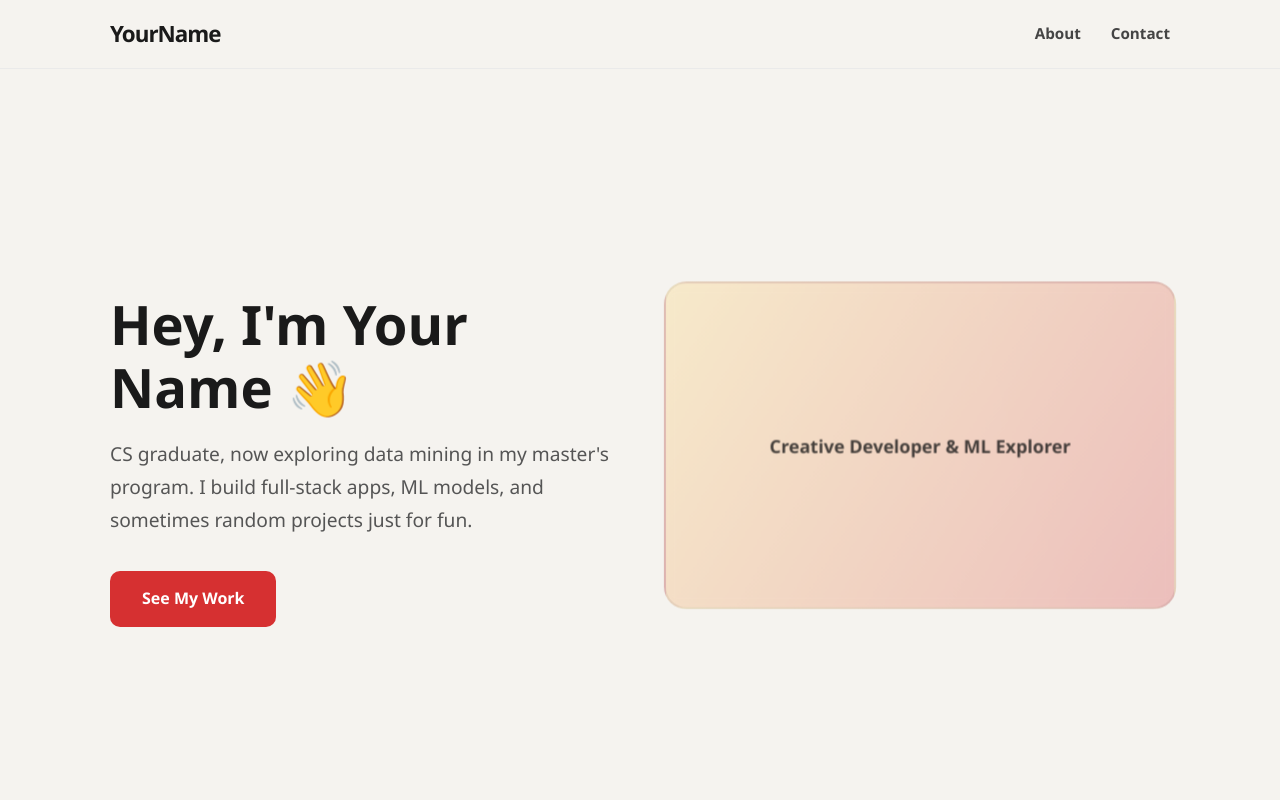
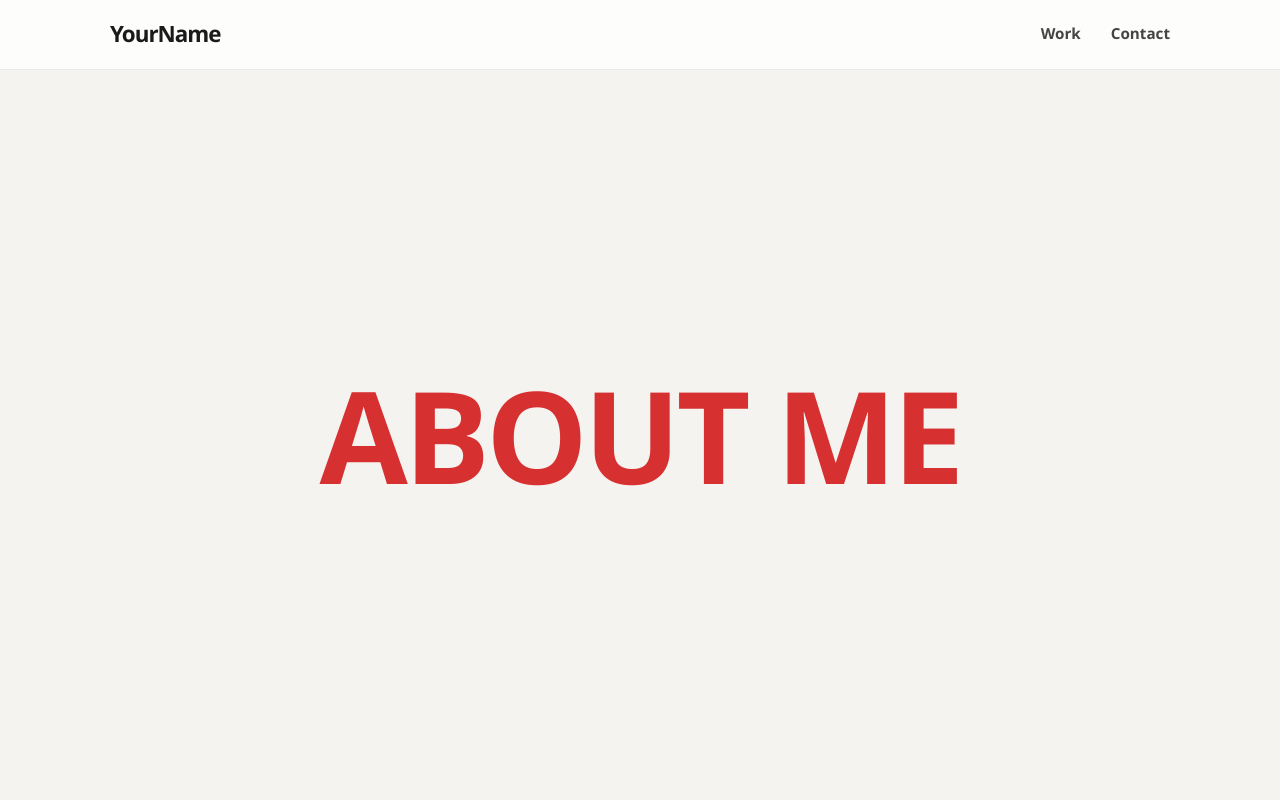
Before and after one commit to BejenaruIoanMatei/Portfolio, a plain HTML site: page public/index.html in a window 1280 px wide. Shown: the top 800 px of the page. Drawn offline with Linux system fonts and the light colour scheme.

Commit message:
3: Second implementation

```diff
--- a/public/index.html
+++ b/public/index.html
@@ -5,6 +5,10 @@
     <meta name="viewport" content="width=device-width, initial-scale=1.0">
     <title>Your Name - Portfolio</title>
     <style>
+        :root {
+            --nav-height: 70px;
+        }
+
         * {
             margin: 0;
             padding: 0;
@@ -19,15 +23,16 @@
         }
 
         /* Navbar */
-
         nav {
             position: fixed;
             top: 0;
             width: 100%;
-            background: #ffffffcc;
+            background: rgba(255, 255, 255, 0.8);
             backdrop-filter: blur(12px);
             border-bottom: 1px solid #eaeaea;
+            height: var(--nav-height);
             z-index: 1000;
+            transition: box-shadow 0.3s ease;
         }
 
         .nav-container {
@@ -68,126 +73,78 @@
             border-color: #d63031;
         }
 
+        /* Hero/About Scroll Container */
+        .hero-scroll-container {
+            position: relative;
+            height: 300vh; /* Long scroll area for animation */
+            background: #f5f3ef;
+        }
 
+        /* Fixed viewport for the animation */
+        .hero-fixed-viewport {
+            position: fixed;
+            top: var(--nav-height);
+            left: 0;
+            width: 100%;
+            height: calc(100vh - var(--nav-height));
+            display: flex;
+            justify-content: center;
+            align-items: center;
+            z-index: 1;
+        }
+
+        .hero-title {
+            font-size: 8rem;
+            font-weight: 900;
+            color: #d63031;
+            letter-spacing: -4px;
+            white-space: nowrap;
+            transition: transform 0.1s ease-out, opacity 0.1s ease-out;
+        }
+
+        /* About content that fades in */
+        .about-content {
+            position: fixed;
+            top: var(--nav-height);
+            left: 50%;
+            transform: translateX(-50%);
+            width: 90%;
+            max-width: 700px;
+            height: calc(100vh - var(--nav-height));
+            display: flex;
+            flex-direction: column;
+            justify-content: center;
+            align-items: center;
+            text-align: center;
+            opacity: 0;
+            z-index: 2;
+            transition: opacity 0.1s ease-out;
+        }
+
+        .about-content h2 {
+            font-size: 3rem;
+            font-weight: 900;
+            color: #1a1a1a;
+            margin-bottom: 25px;
+            letter-spacing: -1px;
+        }
+
+        .about-content p {
+            font-size: 1.3rem;
+            color: #555;
+            line-height: 1.7;
+            max-width: 600px;
+        }
+
+        /* Main content container */
         .container {
+            position: relative;
             max-width: 1100px;
             margin: 0 auto;
             padding: 20px;
-            padding-top: 100px;
+            background: #f5f3ef;
+            z-index: 3;
         }
-
-        /* Hero Section */
-        .hero {
-            min-height: 90vh;
-            display: grid;
-            grid-template-columns: 1fr 1fr;
-            align-items: center;
-            gap: 60px;
-            position: relative;
-        }
-
-        .hero-left h1 {
-            font-size: 3.4rem;
-            line-height: 1.15;
-            font-weight: 900;
-            color: #1a1a1a;
-            margin-bottom: 20px;
-        }
-
-        .hero-left p {
-            font-size: 1.2rem;
-            color: #555;
-            max-width: 500px;
-            margin-bottom: 35px;
-            line-height: 1.7;
-        }
-
-        .hero-btn {
-            padding: 15px 32px;
-            background: #d63031;
-            color: white;
-            text-decoration: none;
-            font-weight: 700;
-            border-radius: 10px;
-            transition: 0.25s ease;
-            display: inline-block;
-        }
-
-        .hero-btn:hover {
-            background: #1a1a1a;
-        }
-
-/* HERO RIGHT — FLOATING ANIMATION */
-
-.hero-right {
-    height: 320px;
-    border-radius: 22px;
-    background: linear-gradient(120deg, #ffd16644, #d6303144);
-    display: flex;
-    justify-content: center;
-    align-items: center;
-    backdrop-filter: blur(6px);
-    border: 2px solid #00000010;
-    position: relative;
-
-    /* ANIMAȚIA DE PLUTIRE */
-    animation: floatCard 4.5s ease-in-out infinite;
-    transform-style: preserve-3d;
-}
-
-/* glowing blob */
-.hero-right::after {
-    content: "";
-    position: absolute;
-    width: 160px;
-    height: 160px;
-    right: -40px;
-    top: -40px;
-    border-radius: 50%;
-    animation: blobMove 6s ease-in-out infinite;
-}
-
-/* text */
-.hero-right span {
-    font-size: 1.1rem;
-    font-weight: 700;
-    color: #1a1a1a;
-    opacity: 0.8;
-    transform: translateZ(20px);
-}
-
-/* KEYFRAMES — floating movement */
-@keyframes floatCard {
-    0% {
-        transform: translateY(0px) scale(1);
-    }
-    50% {
-        transform: translateY(-18px) scale(1.03);
-    }
-    100% {
-        transform: translateY(0px) scale(1);
-    }
-}
-
-/* second subtle animation */
-@keyframes blobMove {
-    0% {
-        transform: translate(0,0) scale(1);
-    }
-    50% {
-        transform: translate(12px, -18px) scale(1.1);
-    }
-    100% {
-        transform: translate(0,0) scale(1);
-    }
-}
-
-/* OPTIONAL — interacțiune cu mouse-ul (efect 3D) */
-.hero-right:hover {
-    transform: translateY(-12px) scale(1.05);
-    transition: 0.4s ease;
-}
-
 
         /* Featured Project */
         .featured {
@@ -488,8 +445,16 @@
         }
 
         @media (max-width: 768px) {
-            .hero-content h1 {
-                font-size: 2.5rem;
+            .hero-title {
+                font-size: 4rem;
+            }
+
+            .about-content h2 {
+                font-size: 2rem;
+            }
+
+            .about-content p {
+                font-size: 1.1rem;
             }
 
             .featured {
@@ -503,35 +468,32 @@
     </style>
 </head>
 <body>
-
     <nav>
         <div class="nav-container">
             <a href="#" class="logo">YourName</a>
             <ul class="nav-links">
-                <li><a href="#about">About</a></li>
+                <li><a href="#work">Work</a></li>
                 <li><a href="#contact">Contact</a></li>
             </ul>
         </div>
     </nav>
 
+    <!-- Hero/About Scrollytelling Section -->
+    <section class="hero-scroll-container">
+        <div class="hero-fixed-viewport">
+            <h1 class="hero-title">ABOUT ME</h1>
+        </div>
+        <div class="about-content">
+            <h2>Hey, I'm Bejenaru Matei</h2>
+            <p>
+                Fresh CS grad now deep in a master's program focused on data mining.
+                I build full-stack apps, train ML models, and create tools that solve actual problems.
+                Sometimes I build things just to see if I can.
+            </p>
+        </div>
+    </section>
+
     <div class="container">
-        <!-- Hero Section -->
-        <section class="hero" id="about">
-            <div class="hero-left">
-                <h1>Hey, I'm Your Name 👋</h1>
-                <p>
-                    CS graduate, now exploring data mining in my master's program.
-                    I build full-stack apps, ML models, and sometimes random projects
-                    just for fun.
-                </p>
-                <a href="#work" class="hero-btn">See My Work</a>
-            </div>
-
-            <div class="hero-right">
-                <span>Creative Developer & ML Explorer</span>
-            </div>
-        </section>
-
         <!-- Featured Bachelor's Project -->
         <section class="featured" id="work">
             <div class="featured-content">
@@ -643,6 +605,60 @@
     </div>
 
     <script>
+        const heroScrollContainer = document.querySelector('.hero-scroll-container');
+        const heroTitle = document.querySelector('.hero-title');
+        const aboutContent = document.querySelector('.about-content');
+        const nav = document.querySelector('nav');
+
+        function handleScroll() {
+            if (!heroScrollContainer || !heroTitle || !aboutContent) return;
+
+            const rect = heroScrollContainer.getBoundingClientRect();
+            const containerHeight = heroScrollContainer.offsetHeight;
+            const viewportHeight = window.innerHeight;
+            const navHeight = nav.offsetHeight;
+
+            // Reset if we're above the container
+            if (rect.top > navHeight) {
+                heroTitle.style.transform = 'scale(1)';
+                heroTitle.style.opacity = '1';
+                aboutContent.style.opacity = '0';
+                return;
+            }
+
+            // Calculate scroll progress through the container (0 to 1)
+            const scrollableDistance = containerHeight - viewportHeight;
+            let progress = Math.abs(rect.top - navHeight) / scrollableDistance;
+            progress = Math.max(0, Math.min(1, progress));
+
+            // Phase 1: Scale up and fade out "ABOUT" (0% to 50%)
+            if (progress <= 0.5) {
+                const phase1Progress = progress / 0.5;
+                const scale = 1 + (phase1Progress * 3); // Scale from 1 to 4
+                const opacity = 1 - (phase1Progress * 1.2); // Fade out
+
+                heroTitle.style.transform = `scale(${scale})`;
+                heroTitle.style.opacity = Math.max(0, opacity);
+                aboutContent.style.opacity = '0';
+            }
+            // Phase 2: Fade in about content (50% to 100%)
+            else {
+                heroTitle.style.opacity = '0';
+                const phase2Progress = (progress - 0.5) / 0.5;
+                aboutContent.style.opacity = phase2Progress;
+            }
+
+            // Navbar shadow
+            if (window.scrollY > 50) {
+                nav.style.boxShadow = '0 2px 20px rgba(0,0,0,0.08)';
+            } else {
+                nav.style.boxShadow = 'none';
+            }
+        }
+
+        window.addEventListener('scroll', handleScroll);
+        handleScroll(); // Initial call
+
         // Smooth scroll for nav links
         document.querySelectorAll('a[href^="#"]').forEach(anchor => {
             anchor.addEventListener('click', function (e) {
@@ -654,35 +670,12 @@
             });
         });
 
-        // Subtle parallax on hero
-        let lastScroll = 0;
-        window.addEventListener('scroll', () => {
-            const hero = document.querySelector('.hero-content');
-            const scrolled = window.pageYOffset;
-            if (hero && scrolled < window.innerHeight) {
-                hero.style.transform = `translateY(${scrolled * 0.3}px)`;
-                hero.style.opacity = 1 - (scrolled / window.innerHeight) * 0.5;
-            }
-        });
-
-        // Add click handlers to project cards
+        // Project card clicks
         document.querySelectorAll('.project-card').forEach(card => {
             card.addEventListener('click', () => {
                 console.log('Project clicked:', card.querySelector('h3').textContent);
             });
         });
-
-        // Navbar background on scroll
-        const nav = document.querySelector('nav');
-        window.addEventListener('scroll', () => {
-            if (window.scrollY > 100) {
-                nav.style.background = 'rgba(245, 243, 239, 0.98)';
-                nav.style.boxShadow = '0 2px 20px rgba(0,0,0,0.08)';
-            } else {
-                nav.style.background = 'rgba(245, 243, 239, 0.95)';
-                nav.style.boxShadow = 'none';
-            }
-        });
     </script>
 </body>
 </html>
```
